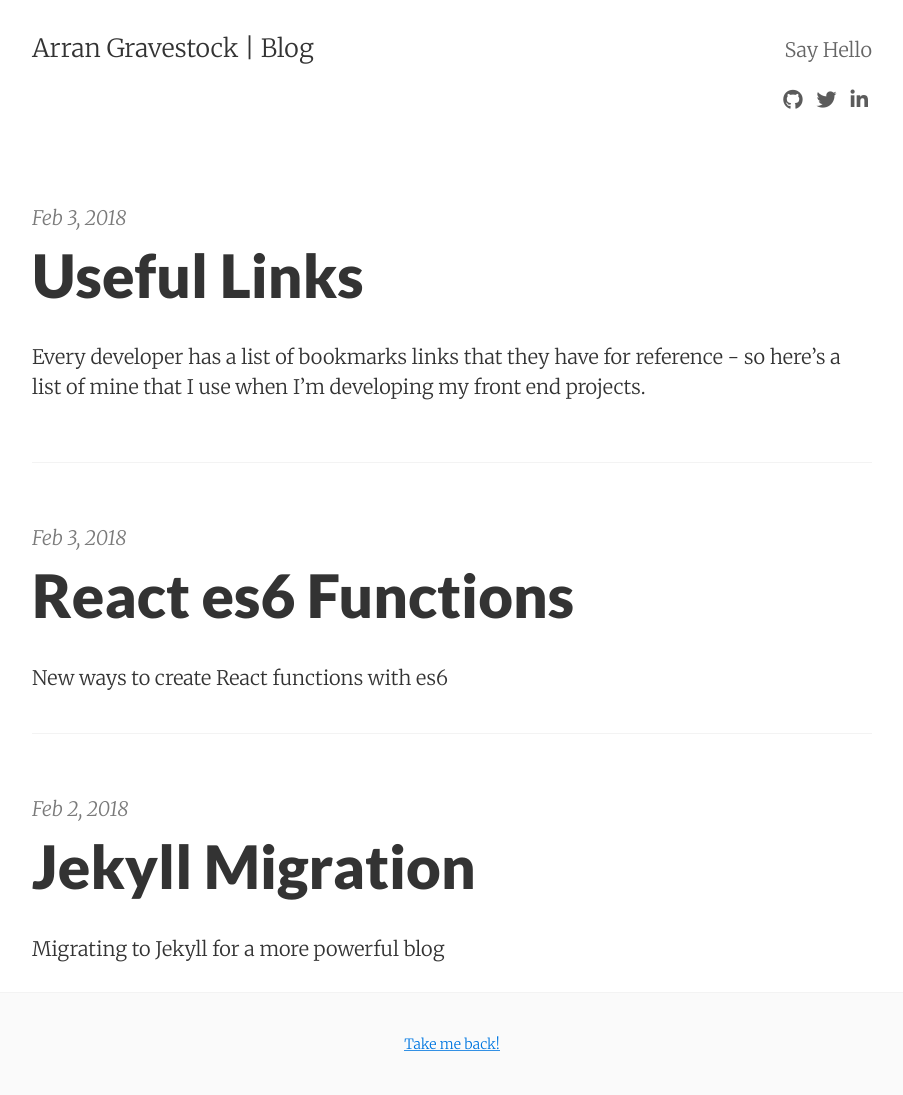
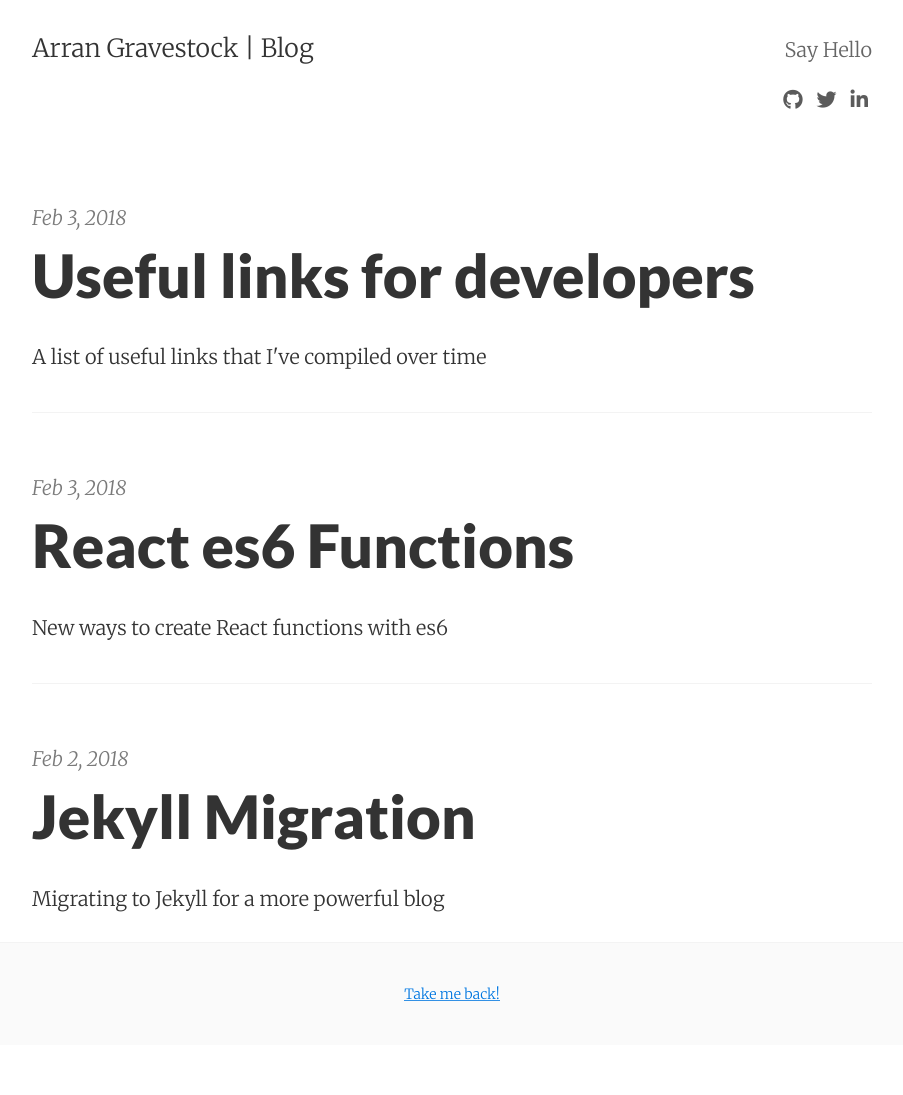
Before and after one commit to ArranGravestock/blog, a Jekyll site: the page built from index.html, in a window 1280 px wide. Shown: the whole page, without its empty margins (188-1091 px from the left). Built offline with Jekyll 4.4.1, drawn with Linux system fonts in a browser that asks for light colours; nearby versions of some CDN libraries; the list of posts is cut into pages by our own code; after the commit the page ends 1045 px from its top, so only the background shows below that.

Commit message:
Update 2018-02-03-useful-links.md

```diff
--- a/_posts/2018-02-03-useful-links.md
+++ b/_posts/2018-02-03-useful-links.md
@@ -1,3 +1,11 @@
+---
+layout:     post
+title:      Useful links for developers
+date:       2018-02-03
+summary:    A list of useful links that I've compiled over time
+categories: links list developer
+---
+
 Every developer has a list of bookmarks links that they have for reference - so here's a list of mine that I use when I'm developing my front end projects.
 
 * [Freecodecamp](https://medium.freecodecamp.org/a-roadmap-to-becoming-a-web-developer-in-2017-b6ac3dddd0cf) - useful for knowing what to start to look at in your area of expertise
```
